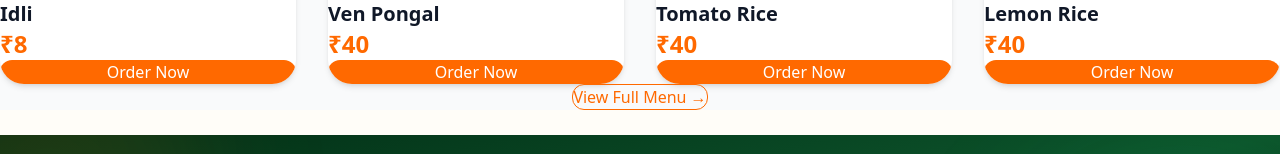
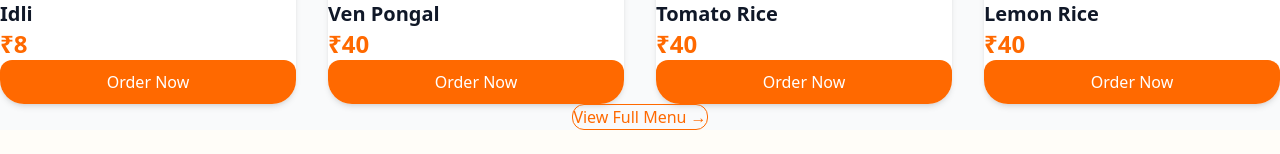
Before and after one commit to dineshmoorty/cookonstay, a Next.js app: page / in a window 1280 px wide. Shown: the part 1937-2091 px from the top of the page. Built offline with nearby package versions, Linux system fonts and the light colour scheme.

Commit message:
menu updated

```diff
--- a/components/home/featured-menu/MenuCard.tsx
+++ b/components/home/featured-menu/MenuCard.tsx
@@ -33,7 +33,7 @@ export default function MenuCard({ item }: { item: MenuItem }) {
           {item.price}
         </p>
 
-        <button className="mt-6 w-full rounded-xl bg-orange-500 py-3 font-semibold text-white transition hover:bg-orange-600">
+        <button className="mt-6 w-full rounded-xl bg-orange-500 py-3 font-semibold text-white transition hover:bg-orange-600" style={{padding: "10px"}}>
           Order Now
         </button>
       </div>
```
